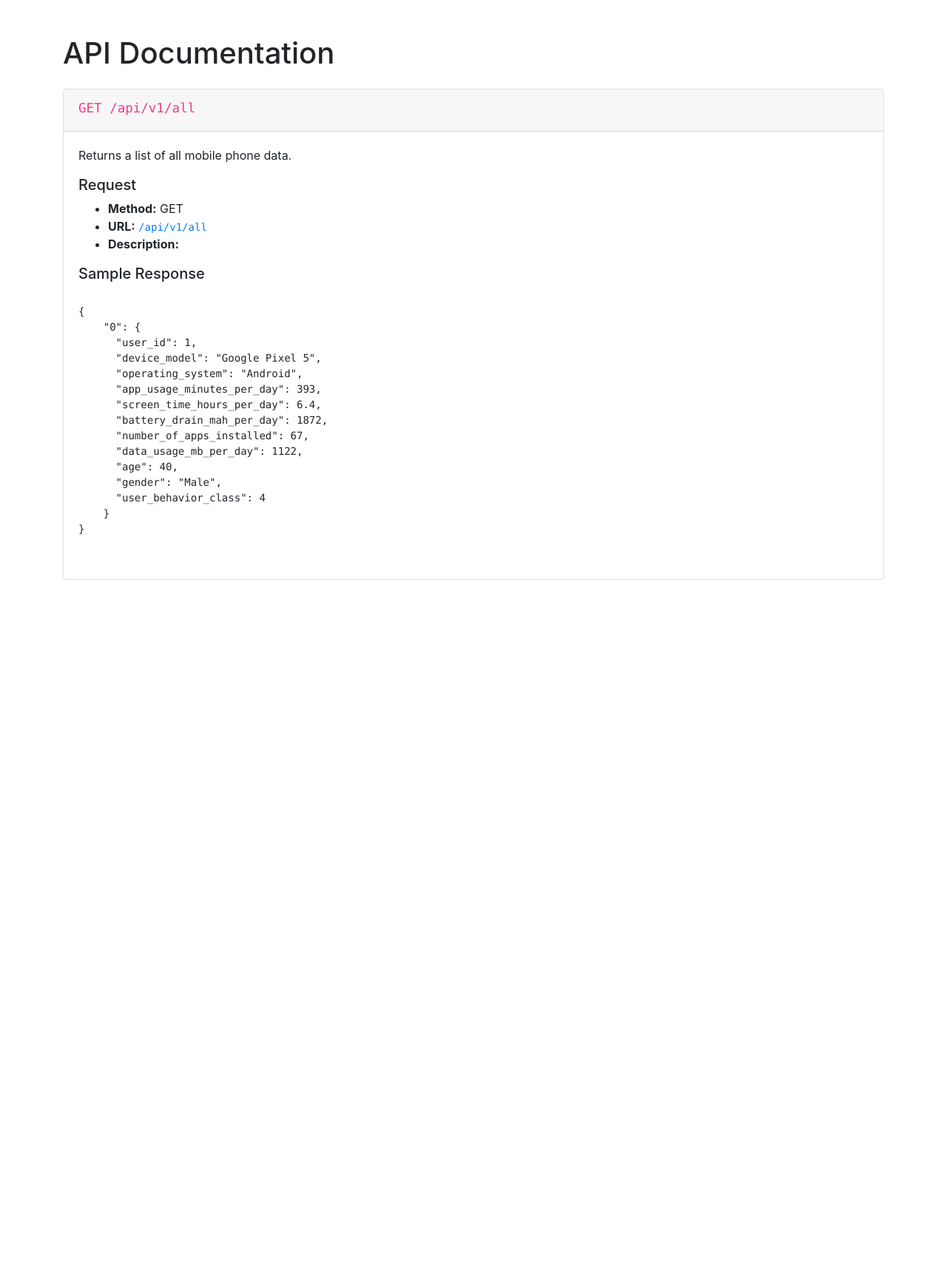
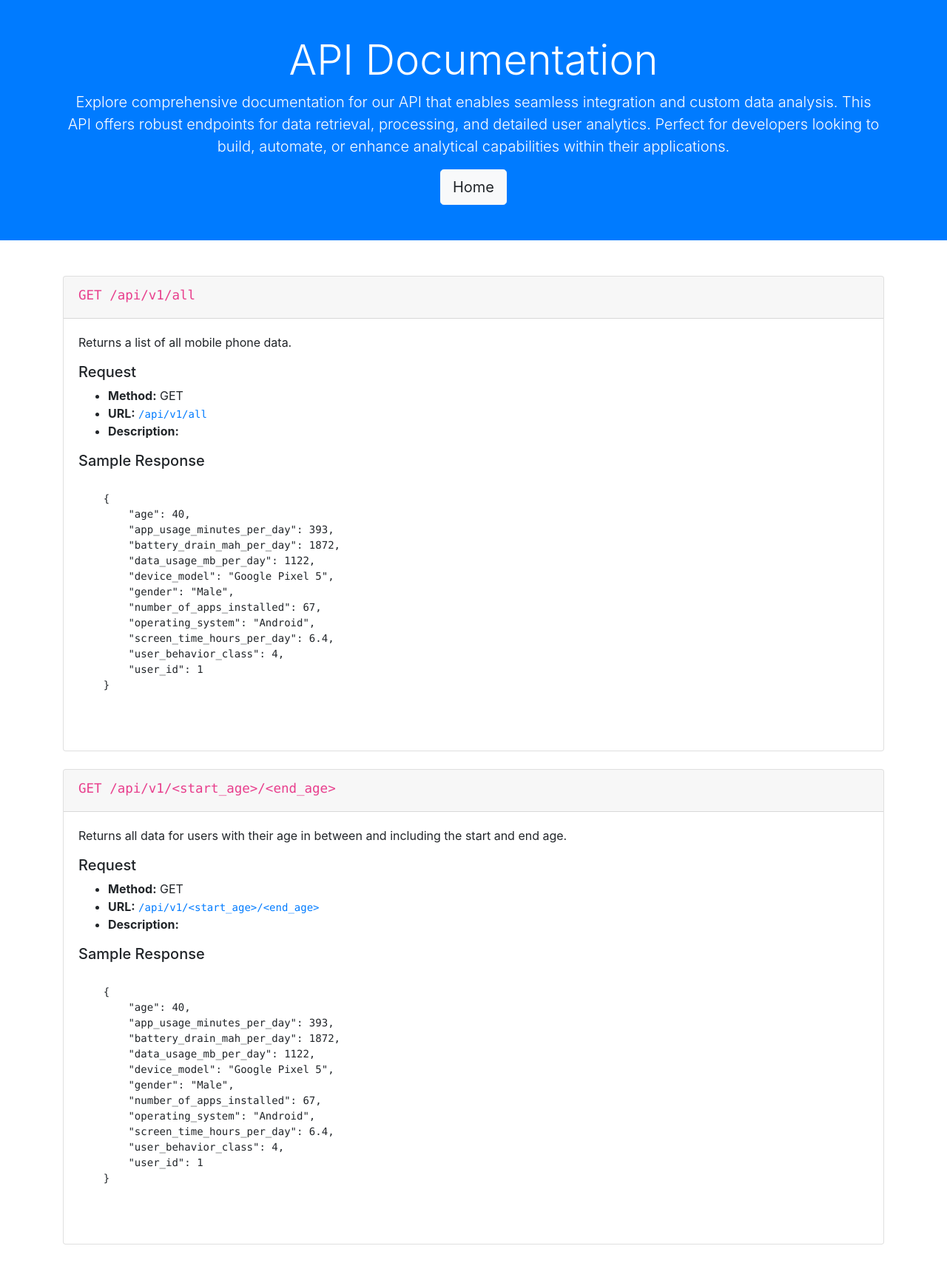
Before and after one commit to jroelofsz/mobile_phone_data_dashboard, a Flask app: page /api_docs in a window 1280 px wide. Shown: the whole page at 74% size. Before the commit the page ends 784 px from the top, so only its background shows below. Run offline with Flask 3, Linux system fonts and the light colour scheme; some libraries are stand-ins or nearby versions.

Commit message:
Upadted notebook

```diff
--- a/Resources/Python/roelofsz-app.py
+++ b/Resources/Python/roelofsz-app.py
@@ -1,12 +1,10 @@
-from flask import Flask, render_template, send_file
+from flask import Flask, render_template, jsonify
 import psycopg2
 import pandas as pd
 import plotly.express as px
-import scipy.stats as st
 import plotly
 import plotly.utils
 import json
-import numpy as np
 
 
 #Connect to the database
@@ -21,6 +19,8 @@ cursor.execute(query)
 colnames = [desc[0] for desc in cursor.description]
 phone_df = pd.DataFrame(cursor.fetchall(), columns=colnames)
 
+cursor.close()
+print('Database closed successfully!')
 
 # Initialize the Flask application
 app = Flask(__name__)
@@ -28,7 +28,9 @@ app = Flask(__name__)
 # Define the route for the home page
 @app.route('/')
 def hello_world():
-    #render phone battery chart
+    ############
+    ## Average Battery Drain Chart
+    ############
     phone_df_battery = phone_df.copy()
     bins = [18, 25, 35, 50]
     labels = ["18-25", "25-35", "35-50"]
@@ -48,17 +50,37 @@ def hello_world():
         text_auto=True
     )
 
-    # Customizing the figure's appearance
-    fig.update_layout(
-        #xaxis_title="Age Groups",
-        yaxis_title="Battery Drain (mah/day)",
-        yaxis_range=[0, mean_battery_age.max() + 500],
-        template="plotly_white"
+    battery_drain_graph_json = json.dumps(fig, cls=plotly.utils.PlotlyJSONEncoder)
+
+    ###########
+    ## OS Type per Age Group Chart
+    ###########
+    os_types_df = phone_df.copy()
+    bins = [18, 25, 35, 50]
+    labels = ["18-25", "25-35", "35-50"]
+    os_types_df['age_groups'] = pd.cut(os_types_df['age'], bins, labels=labels)
+
+    grouped_os_types_df = os_types_df.groupby(['age_groups', 'operating_system'])['user_id'].count().to_frame('user_count')
+
+    # Rename columns in place without assignment
+    grouped_os_types_df.index.set_names(['Age Groups', 'Operating System'], inplace=True)
+
+    fig = px.bar(
+        grouped_os_types_df.reset_index(),  # Temporarily reset index for plotting
+        x='Age Groups',
+        y='user_count',
+        color='Operating System',
+        barmode='group',
+        labels={'user_count': 'Number of Users', 'age_groups': 'Age Groups'}
     )
 
-    graph_json = json.dumps(fig, cls=plotly.utils.PlotlyJSONEncoder)
+    os_type_graph_json = json.dumps(fig, cls=plotly.utils.PlotlyJSONEncoder)
 
-    return render_template('index.html', graph_json=graph_json)
+    return render_template(
+        'index.html',
+        battery_drain_graph_json=battery_drain_graph_json,
+        os_type_graph_json=os_type_graph_json
+    )
 
 
 
@@ -69,7 +91,29 @@ def api_docs():
 
 @app.route('/api/v1/all')
 def all():
-    return 'Will contain JSON of all records.'
+    api_all_data_df = phone_df.copy()
+
+    json_data = api_all_data_df.to_json(orient='records')
+
+    return jsonify(json.loads(json_data))
+
+@app.route('/api/v1/<start_age>/<end_age>')
+def ageReturn(start_age, end_age):
+    #convert input to int
+    start_age = int(start_age)
+    end_age = int(end_age)
+
+    #copy dataframe
+    age_data_df = phone_df.copy()
+
+    #filter dataframe to return results between and including the start and end age
+    age_filtered_df = age_data_df[(age_data_df['age'] >= start_age) & (age_data_df['age'] <= end_age)]
+
+    #convert to JSON
+    json_data = age_filtered_df.to_json(orient='records')
+
+    #return to APi
+    return jsonify(json.loads(json_data))
 
 # Run the application if this script is executed directly
 if __name__ == '__main__':
--- a/Resources/Python/templates/api_docs.html
+++ b/Resources/Python/templates/api_docs.html
@@ -8,11 +8,16 @@
     <link href="https://stackpath.bootstrapcdn.com/bootstrap/4.5.2/css/bootstrap.min.css" rel="stylesheet">
 </head>
 <body>
+    <section class="bg-primary text-white text-center py-5">
+        <div class="container">
+            <h1 class="display-4">API Documentation</h1>
+            <p class="lead">Explore comprehensive documentation for our API that enables seamless integration and custom data analysis. This API offers robust endpoints for data retrieval, processing, and detailed user analytics. Perfect for developers looking to build, automate, or enhance analytical capabilities within their applications.</p>
+            <a href="{{url_for('hello_world')}}" class="btn btn-light btn-lg">Home</a>
+        </div>
+    </section>
 
 <div class="container my-5">
-    <h1 class="mb-4">API Documentation</h1>
-
-    <!-- Endpoint Section -->
+    <!-- All Section -->
     <div class="card mb-4">
         <div class="card-header">
             <h2 class="h5"><code>GET /api/v1/all</code></h2>
@@ -29,21 +34,57 @@
 
             <h5>Sample Response</h5>
             <pre><code class="json">
-{
-    "0": {
-      "user_id": 1,
-      "device_model": "Google Pixel 5",
-      "operating_system": "Android",
-      "app_usage_minutes_per_day": 393,
-      "screen_time_hours_per_day": 6.4,
-      "battery_drain_mah_per_day": 1872,
-      "number_of_apps_installed": 67,
-      "data_usage_mb_per_day": 1122,
-      "age": 40,
-      "gender": "Male",
-      "user_behavior_class": 4
+    {
+        "age": 40,
+        "app_usage_minutes_per_day": 393,
+        "battery_drain_mah_per_day": 1872,
+        "data_usage_mb_per_day": 1122,
+        "device_model": "Google Pixel 5",
+        "gender": "Male",
+        "number_of_apps_installed": 67,
+        "operating_system": "Android",
+        "screen_time_hours_per_day": 6.4,
+        "user_behavior_class": 4,
+        "user_id": 1
     }
-}
+
+            </code></pre>
+        </div>
+    </div>
+
+    <!-- All Section -->
+    <div class="card mb-4">
+        <div class="card-header">
+            <h2 class="h5">
+                <code>GET /api/v1/&lt;start_age&gt;/&lt;end_age&gt;</code>
+            </h2>
+        </div>
+        <div class="card-body">
+            <p>Returns all data for users with their age in between and including the start and end age.</p>
+
+            <h5>Request</h5>
+            <ul>
+                <li><strong>Method:</strong> GET</li>
+                <li><strong>URL:</strong> <code><a href="{{url_for('ageReturn', start_age=30, end_age =50)}}" target="_blank">/api/v1/&lt;start_age&gt;/&lt;end_age&gt;</a></code></li>
+                <li><strong>Description:</strong></li>
+            </ul>
+
+            <h5>Sample Response</h5>
+            <pre><code class="json">
+    {
+        "age": 40,
+        "app_usage_minutes_per_day": 393,
+        "battery_drain_mah_per_day": 1872,
+        "data_usage_mb_per_day": 1122,
+        "device_model": "Google Pixel 5",
+        "gender": "Male",
+        "number_of_apps_installed": 67,
+        "operating_system": "Android",
+        "screen_time_hours_per_day": 6.4,
+        "user_behavior_class": 4,
+        "user_id": 1
+    }
+
             </code></pre>
         </div>
     </div>
```
Also changed, not shown: Resources/Python/templates/index.html (+18 -11 lines), Resources/TODO.md (+8 -3 lines), 1 other file.
